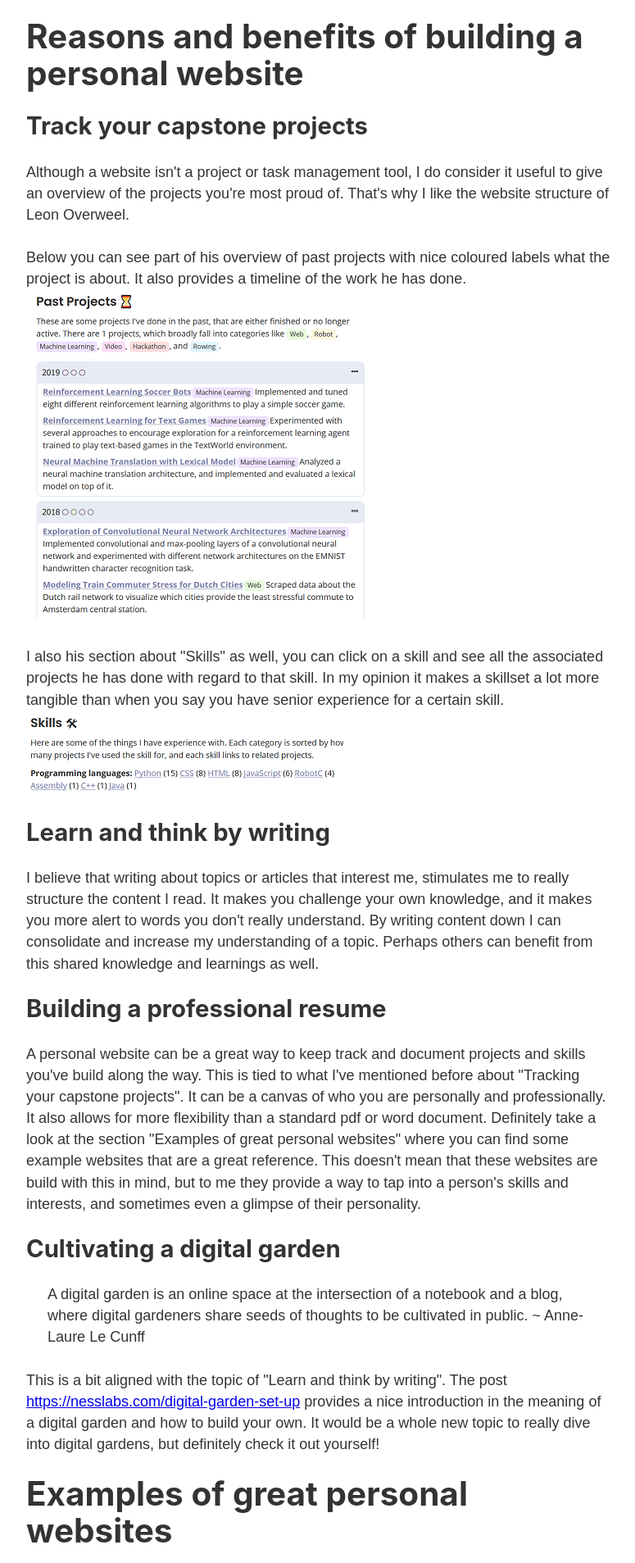
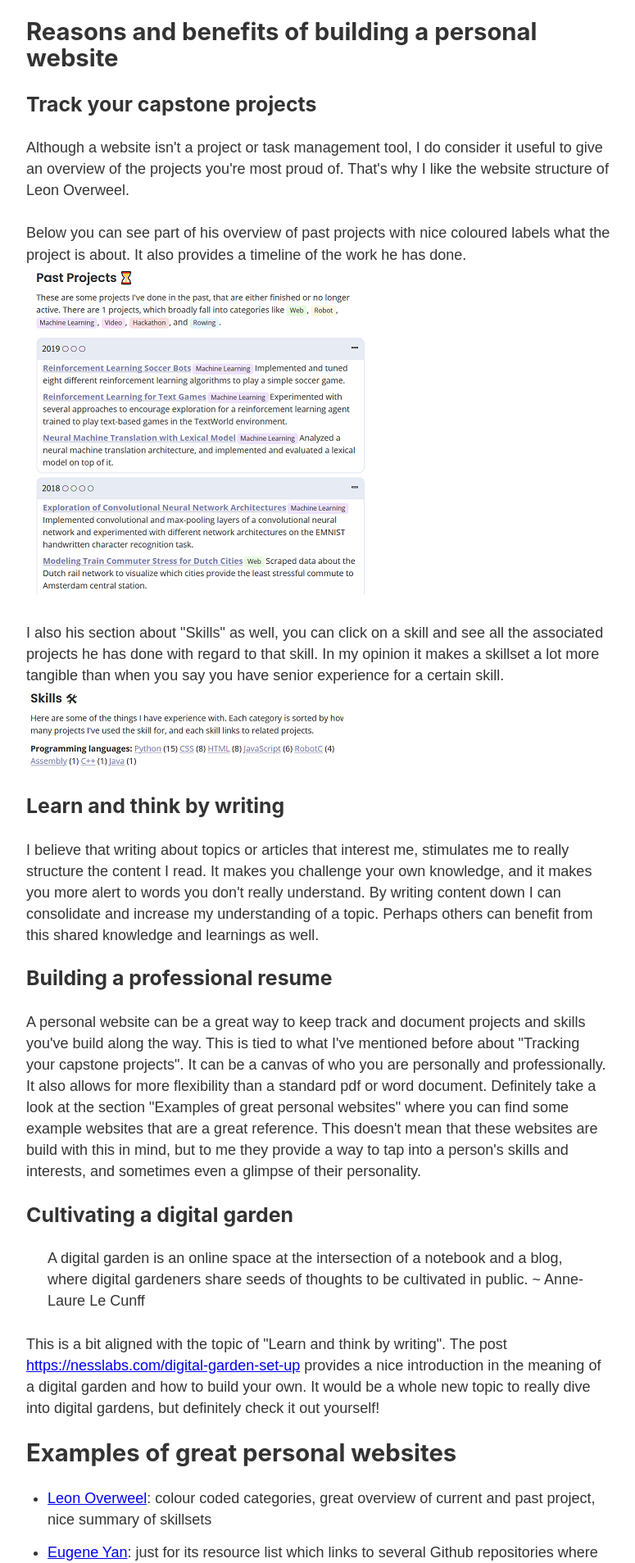
Before and after one commit to smoens/smoens.github.com, a Gatsby site: page /blog/2021-04-10-the-benefits-of-creating-a-personal-website in a window 1280 px wide. Shown: the part 672-2579 px from the top of the page at 82% size, without its empty margins (251-1026 px from the left). Built offline with nearby package versions, Linux system fonts and the light colour scheme; Gatsby itself is replaced by a stand-in of ours.

Commit message:
update blog

```diff
--- a/src/posts/2021-04-10-the-benefits-of-creating-a-personal-website/2021-04-10-the-benefits-of-creating-a-personal-website.md
+++ b/src/posts/2021-04-10-the-benefits-of-creating-a-personal-website/2021-04-10-the-benefits-of-creating-a-personal-website.md
@@ -6,9 +6,9 @@ This is the start of my journey in consolidating knowledge through means of a pe
 
 Below I will outline the reasons I started this website. In addition I will provide some examples of great personal websites that have inspired me.
 
-# Reasons and benefits of building a personal website
+## Reasons and benefits of building a personal website
 
-## Track your capstone projects
+### Track your capstone projects
 Although a website isn't a project or task management tool, I do consider it useful to give an overview of the projects you're most proud of. That's why I like the website structure of Leon Overweel.
 
 Below you can see part of his overview of past projects with nice coloured labels what the project is about. It also provides a timeline of the work he has done.
@@ -17,19 +17,19 @@ Below you can see part of his overview of past projects with nice coloured label
 I also his section about "Skills" as well, you can click on a skill and see all the associated projects he has done with regard to that skill. In my opinion it makes a skillset a lot more tangible than when you say you have senior experience for a certain skill.
 ![Image of Leon Overweel's skills](./leon-overweel-skills.png "Leon Overweel - Skills")
 
-## Learn and think by writing
+### Learn and think by writing
 I believe that writing about topics or articles that interest me, stimulates me to really structure the content I read. It makes you challenge your own knowledge, and it makes you more alert to words you don't really understand. By writing content down I can consolidate and increase my understanding of a topic. Perhaps others can benefit from this shared knowledge and learnings as well.
 
-## Building a professional resume
+### Building a professional resume
 A personal website can be a great way to keep track and document projects and skills you've build along the way. This is tied to what I've mentioned before about "Tracking your capstone projects". It can be a canvas of who you are personally and professionally. It also allows for more flexibility than a standard pdf or word document. Definitely take a look at the section "Examples of great personal websites" where you can find some example websites that are a great reference. This doesn't mean that these websites are build with this in mind, but to me they provide a way to tap into a person's skills and interests, and sometimes even a glimpse of their personality.
 
-## Cultivating a digital garden
+### Cultivating a digital garden
 
 > A digital garden is an online space at the intersection of a notebook and a blog, where digital gardeners share seeds of thoughts to be cultivated in public. ~ Anne-Laure Le Cunff
 
 This is a bit aligned with the topic of "Learn and think by writing". The post https://nesslabs.com/digital-garden-set-up provides a nice introduction in the meaning of a digital garden and how to build your own. It would be a whole new topic to really dive into digital gardens, but definitely check it out yourself!
 
-# Examples of great personal websites
+## Examples of great personal websites
 
 * [Leon Overweel](https://leonoverweel.com/): colour coded categories, great overview of current and past project, nice summary of skillsets
 * [Eugene Yan](https://eugeneyan.com/): just for its resource list which links to several Github repositories where he maintains a lot of useful references related to machine learning this deserves a mention. It's not as tailored to really being a professional resume like the website of Leon Overweel, but it has a very clean, minimalist layout with a lot of great content. The FAQ section in his [about-page](https://eugeneyan.com/about/) is great as well.<br/> With a world cloud you get the topics he writes about most: ![alt text](./eugene-yan-word-cloud.png "Eugene Yan - Word cloud") <br/> The goals section is another nice addition: <br/>![alt text](./eugene-yan-goals.png "Eugene Yan - Goals")
```
